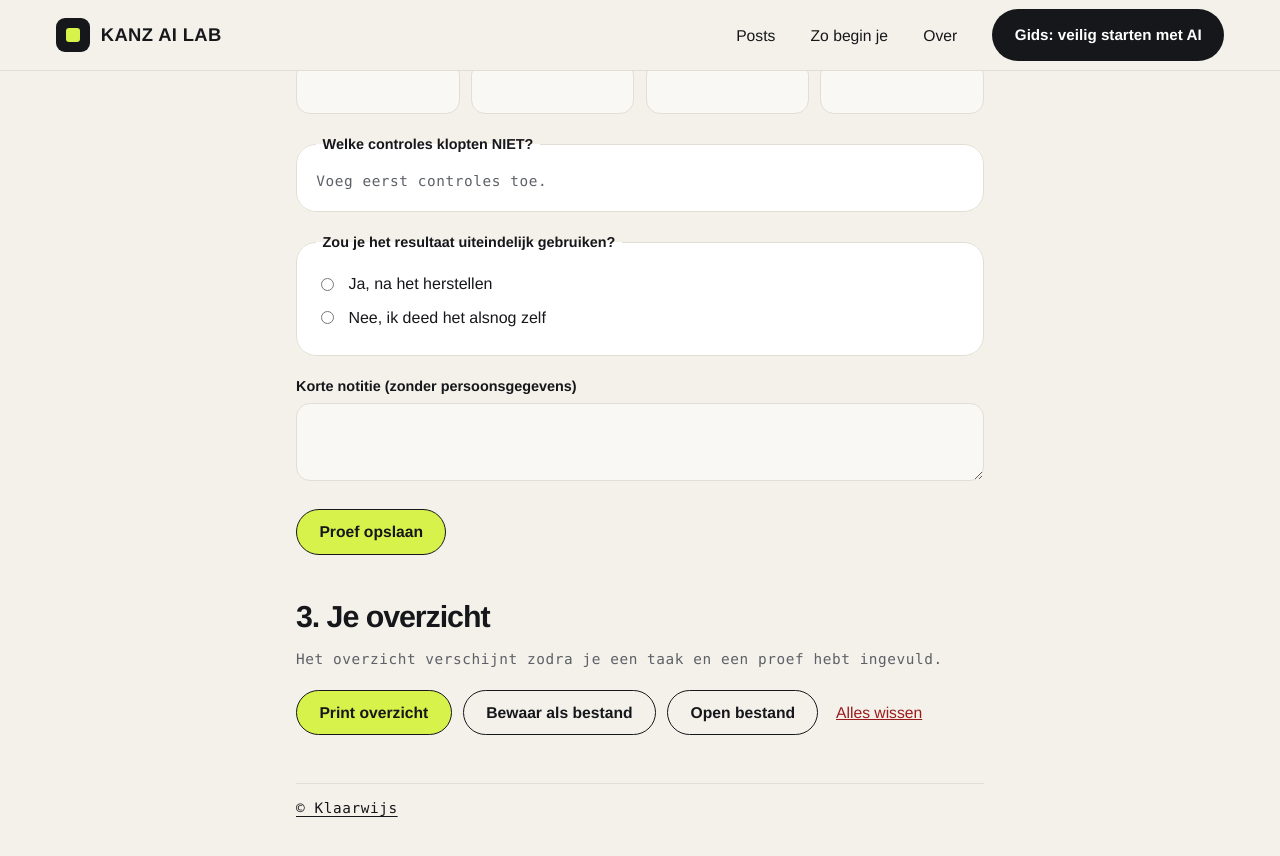
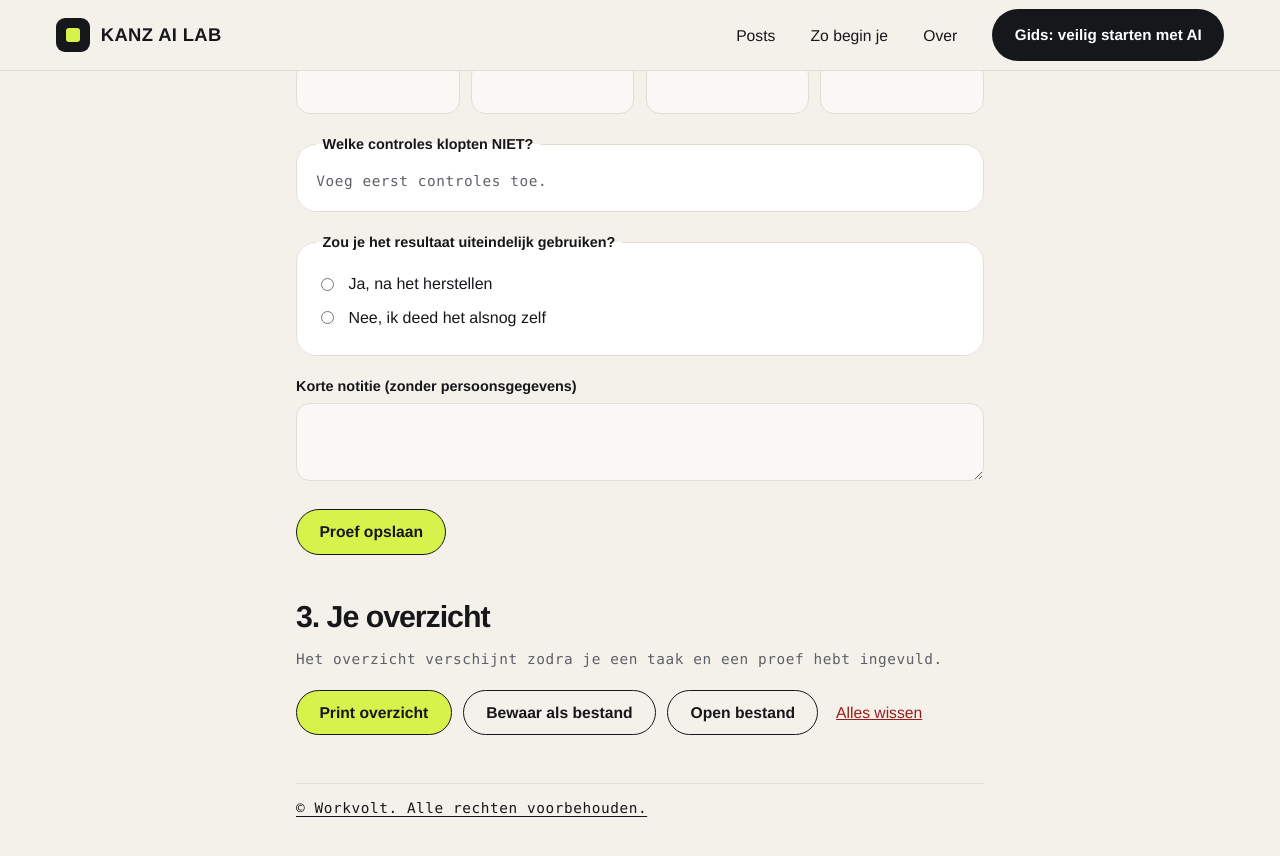
Before and after one commit to kanz-ai-lab-nl/kanz-ai-lab-nl.github.io, a Jekyll site: the page proefdagboek/proefdagboek.html, which Jekyll copies as it is, in a window 1280 px wide and 900 px high, scrolled down 1490 px. Shown: the top 856 px of the window. Built offline with Jekyll 4.4.1, drawn with Linux system fonts in a browser that asks for light colours.

Commit message:
Workvolt-licentie: proefdagboek/proefdagboek.html

```diff
--- a/proefdagboek/proefdagboek.html
+++ b/proefdagboek/proefdagboek.html
@@ -48,7 +48,7 @@
 <button type="button" class="link" id="wipe">Alles wissen</button></div>
 <p class="small" id="msg" role="status"></p>
 </section>
-<footer class="small" style="margin-top:3rem;border-top:1px solid var(--line);padding-top:.8rem"><a href="https://kanz-ai-lab-nl.github.io/">© Klaarwijs</a></footer></div>
+<footer class="small" style="margin-top:3rem;border-top:1px solid var(--line);padding-top:.8rem"><a href="https://kanz-ai-lab-nl.github.io/">© Workvolt. Alle rechten voorbehouden.</a></footer></div>
 <script>
 (function(){
 var KEY="proefdagboek-v1";
```
